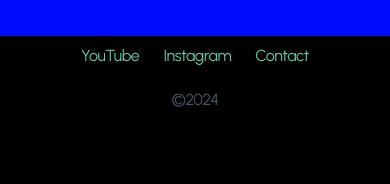
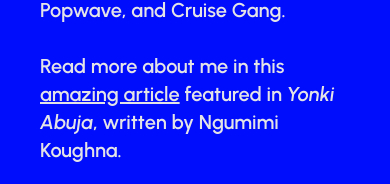
Before and after one commit to Sean-donny/Artist-Portfolio, a React (Vite) app in the folder resume-site/: page /about in a window 390 px wide. Shown: the part 857-1041 px from the top of the page. Before the commit the page ends 977 px from the top, so only its background shows below. Built offline with nearby package versions, Linux system fonts and the light colour scheme; what @cloudinary/url-gen would draw is missing.

Commit message:
Responsiveness on large screens improved (breakpoints)

```diff
--- a/resume-site/src/pages/About/index.tsx
+++ b/resume-site/src/pages/About/index.tsx
@@ -74,10 +74,22 @@ const About = () => {
               <br />
               Sean has played a pivotal role in shaping the creative direction
               of diverse musical projects, collaborating with artists such as
-              Odunsi &#40;The Engine&#41;, PsychoYp, Trill&nbsp;Tega, and more.
-              Additionally, he is the Creative Director at the fashion label
-              "Blvckfire" and has made notable contributions to other fashion
-              projects, including Avera, Popwave, and Cruise Gang.
+              Odunsi &#40;The Engine&#41;, Tolaní Otedola, PsychoYp,
+              Trill&nbsp;Tega, and more. Additionally, he is the Creative
+              Director at the fashion label "Blvckfire" and has made notable
+              contributions to other fashion projects, including Avera, Popwave,
+              and Cruise Gang.
+              <br />
+              <br />
+              Read more about me in this{' '}
+              <a
+                href="https://yonkiabuja.com/from-hand-drawn-to-digital-the-artistic-evolution-of-sean-patrick/"
+                target="_blank"
+                className="underline"
+              >
+                amazing article
+              </a>{' '}
+              featured in <i>Yonki Abuja</i>, written by Ngumimi Koughna.
             </p>
           </div>
         </article>
--- a/resume-site/tailwind.config.js
+++ b/resume-site/tailwind.config.js
@@ -34,7 +34,7 @@ export default {
       },
       screens: {
         xl: { raw: '(min-width: 3800px)' },
-        hd: { raw: '(min-width: 1400px)' },
+        hd: { raw: '(min-width: 1024px)' },
       },
     },
   },
```
